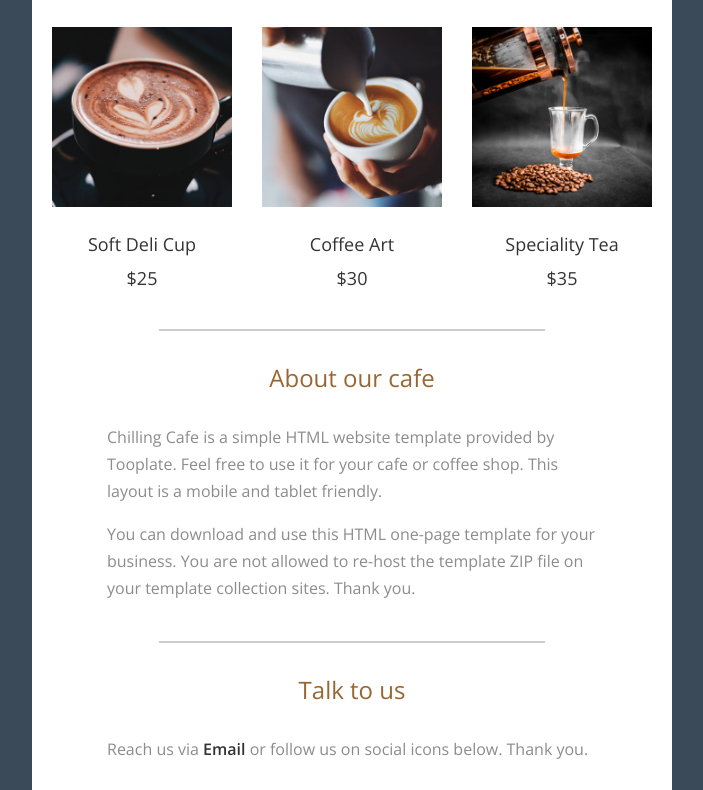
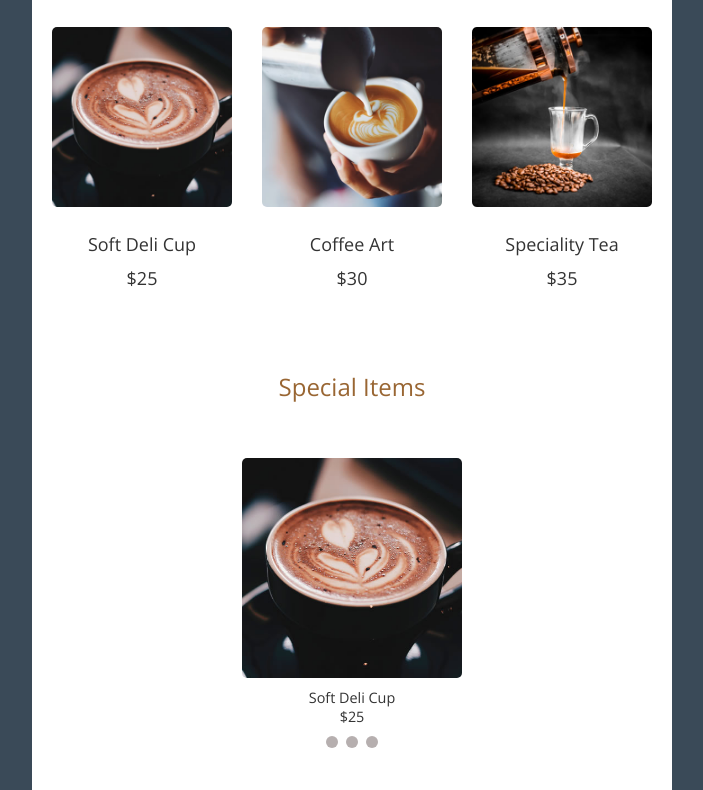
Before and after one commit to farit82/Task, a plain HTML site: page task4/index.html in a window 1280 px wide. Shown: the part 1572-2362 px from the top of the page, without its empty margins (288-991 px from the left). Drawn offline with nearby package versions, Linux system fonts and the light colour scheme.

Commit message:
add_task

```diff
--- a/task4/css/tooplate-chilling-cafe.css
+++ b/task4/css/tooplate-chilling-cafe.css
@@ -21,6 +21,10 @@ body {
   font-weight: 400;
   padding: 15px;
   margin: 0;
+}
+.red-text {
+  color: red;
+  text-align: left;
 }
 
 .tm-container {
@@ -105,6 +109,7 @@ tr.tm-tr-header {
   margin-left: auto;
   margin-right: auto;
   padding-top: 0;
+
 }
 
 p {
@@ -113,7 +118,10 @@ p {
 }
 
 .tm-mb-0 { margin-bottom: 0; }
-img { max-width: 100%; }
+img { max-width: 100%;
+border-radius: 5px;
+}
+
 figure { margin: 0; }
 figcaption { text-align: center; }
 
@@ -132,11 +140,13 @@ figcaption span {
   display: flex;
   margin-left: -15px;
   margin-right: -15px;
+
 }
 
 .tm-special-item {
   padding-left: 15px;
   padding-right: 15px;
+
 }
 
 hr {
@@ -191,6 +201,91 @@ a { transition: all 0.3s ease; }
 
 .tm-footer-link:hover { color: #c5ced8; }
 
+.slider {
+  display: flex;
+  overflow: hidden;
+  position: relative;
+}
+
+.slides {
+  width: 400px;
+  height: 300px;
+  margin: auto;
+  margin-top: 25px;
+  position: relative;
+  overflow: hidden;
+  display: flex;
+}
+
+.slide {
+  flex: 0 0 100%;
+  overflow: hidden;
+  position: relative;
+}
+
+.slide img {
+  width: 220px;
+  height: 220px;
+  position: absolute;
+  top: 0;
+  left: 90px;
+}
+
+label, a{
+  cursor: pointer;
+}
+.slides input {
+  display: none;
+}
+#navigation {
+  display: flex;
+  justify-content: center;
+  position: absolute;
+  bottom: 10px;
+  left: 0;
+  right: 0;
+}
+
+.bar {
+  width: 12px;
+  height: 12px;
+  border-radius: 50%;
+  background-color: #b6afaf;
+  margin: 0 4px;
+  cursor: pointer;
+  transition: background-color 0.3s ease-in-out;
+}
+
+.bar:hover {
+  background-color: #595454;
+}
+
+
+.slide {
+  position: relative;
+}
+
+.tm-slide-details {
+  position: absolute;
+  bottom: 22px;
+  width: 100%;
+  text-align: center;
+  font-size: 0.9rem;
+  color: #333333;
+  padding: 10px;
+  box-sizing: border-box;
+}
+#r1:checked ~ .s1 {
+  margin-left: -0%;
+}
+#r2:checked ~ .s1 {
+  margin-left: -100%;
+}
+#r3:checked ~ .s1 {
+  margin-left: -200%;
+
+}
+
 @media (max-width: 550px) {
   .tm-special-item {
     padding-left: 10px;
@@ -200,7 +295,15 @@ a { transition: all 0.3s ease; }
     margin-left: -10px;
     margin-right: -10px;
   }
+  .slider{
+    margin-left: -10px;
+    margin-right: -10px;
+  }
+  .tm-section-small {
+    display: none;
+  }
 }
+
 
 @media (max-width: 480px) {
   .tm-special-item {
@@ -210,6 +313,13 @@ a { transition: all 0.3s ease; }
   .tm-special-items {
     margin-left: -5px;
     margin-right: -5px;
+  }
+  .slider{
+    margin-left: -5px;
+    margin-right: -5px;
+  }
+  .tm-section-small {
+    display: none;
   }
 }
 
@@ -222,4 +332,12 @@ a { transition: all 0.3s ease; }
     margin-bottom: 0;
     line-height: 1;
   }
+  .slider { flex-direction: column; }
+  .slider { margin-bottom: 80px; }
+  .slide img{
+    margin-left: -30px;
+  }
+  .tm-section-small {
+    display: none;
+  }
 }
--- a/task4/index.html
+++ b/task4/index.html
@@ -33,7 +33,7 @@ https://www.tooplate.com/view/2118-chilling-cafe
                 <th>Blended</th>
               </tr>
               <tr>
-                <td class="tm-text-left">Americano</td>
+                <td class="red-text ">Americano</td>
                 <td>$10</td>
                 <td>$15</td>
                 <td>-</td>
@@ -88,11 +88,13 @@ https://www.tooplate.com/view/2118-chilling-cafe
                 <th>Hot</th>
                 <th>Iced</th>
                 <th>Addon</th>
+                <th>Manufacturer</th>
               </tr>
               <tr>
                 <td class="tm-text-left">Pure White Milk</td>
                 <td>$5</td>
                 <td>$10</td>
+                <td>-</td>
                 <td>-</td>
               </tr>
               <tr>
@@ -100,17 +102,20 @@ https://www.tooplate.com/view/2118-chilling-cafe
                 <td>$8</td>
                 <td>$12</td>
                 <td>$4</td>
+                <td>-</td>
               </tr>
               <tr>
                 <td class="tm-text-left">Taiwan Tea</td>
                 <td>$4</td>
                 <td>$10</td>
                 <td>$4</td>
+                <td>-</td>
               </tr>
               <tr>
                 <td class="tm-text-left">Bubble Tea</td>
                 <td>$8</td>
                 <td>$12</td>
+                <td>-</td>
                 <td>-</td>
               </tr>
               <tr>
@@ -118,11 +123,13 @@ https://www.tooplate.com/view/2118-chilling-cafe
                 <td>$10</td>
                 <td>$10</td>
                 <td>$8</td>
+                <td>-</td>
               </tr>
               <tr>
                 <td class="tm-text-left">Original Tea</td>
                 <td>$12</td>
                 <td>$12</td>
+                <td>-</td>
                 <td>-</td>
               </tr>
             </table>
@@ -155,6 +162,42 @@ https://www.tooplate.com/view/2118-chilling-cafe
               </figcaption>
             </figure>
           </div>
+        </section>
+        <section class="tm-section">
+          <h2 class="tm-section-header">Special Items</h2>
+<div class="slider">
+  <div class="slides">
+    <input type="radio" name="r" id="r1" checked>
+    <input type="radio" name="r" id="r2" >
+    <input type="radio" name="r" id="r3" >
+    <div class="slide s1">
+      <img src="img/chilling-cafe-11.jpg" alt="" >
+      <div class="tm-slide-details">
+      <div class="tm-slide-name">Soft Deli Cup</div>
+      <div class="tm-slide-price">$25</div>
+    </div>
+    </div>
+    <div class="slide">
+      <img src="img/chilling-cafe-12.jpg" alt="" >
+      <div class="tm-slide-details">
+        <div class="tm-slide-name">Coffee Art</div>
+    <div class="tm-slide-price">$30</div>
+      </div>
+    </div>
+    <div class="slide">
+      <img src="img/chilling-cafe-13.jpg" alt="" >
+      <div class="tm-slide-details">
+        <div class="tm-slide-name">Speciality Tea</div>
+    <div class="tm-slide-price">$35</div>
+  </div>
+  </div>
+  </div>
+  <div id="navigation">
+    <label for="r1" class="bar"></label>
+    <label for="r2" class="bar"></label>
+    <label for="r3" class="bar"></label>
+  </div>
+</div>
         </section>
         <hr />
         <!-- About our cafe -->
```
